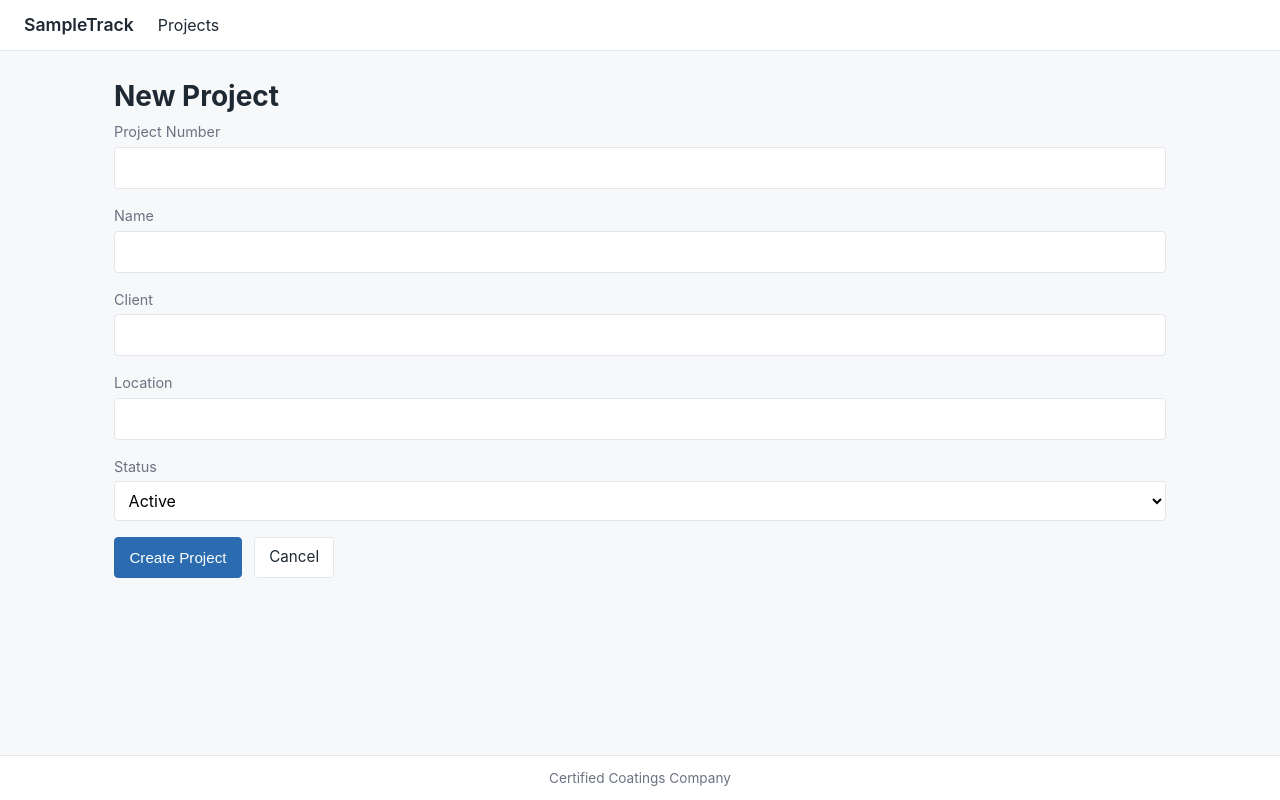
After one commit to jKeonaona/SampleTrack, a Flask app: page /projects/new in a window 1280 px wide. The commit adds this page. Run offline with Flask 3, Linux system fonts and the light colour scheme.

Commit message:
Add Projects management UI with base layout, blueprint routes, and templates
Co-Authored-By: Claude Opus 4.7 (1M context) <noreply@anthropic.com>

```diff
--- a/app.py
+++ b/app.py
@@ -3,19 +3,28 @@ from dotenv import load_dotenv
 import os
 
 from models import db, Project, Sample, Result
+from routes.projects import projects_bp
 
 load_dotenv()
 
 app = Flask(__name__, instance_relative_config=True)
 app.config["SQLALCHEMY_DATABASE_URI"] = "sqlite:///sampletrack.db"
 app.config["SQLALCHEMY_TRACK_MODIFICATIONS"] = False
+app.config["SECRET_KEY"] = os.environ.get("SECRET_KEY", "dev-only-change-in-prod")
 
 db.init_app(app)
+
+app.register_blueprint(projects_bp)
 
 
 @app.route("/")
 def index():
-    return render_template("index.html")
+    return render_template(
+        "index.html",
+        project_count=Project.query.count(),
+        sample_count=Sample.query.count(),
+        result_count=Result.query.count(),
+    )
 
 
 @app.route("/health")
--- /dev/null
+++ b/routes/projects.py
@@ -0,0 +1,58 @@
+from flask import Blueprint, render_template, request, redirect, url_for, flash
+
+from models import db, Project
+
+projects_bp = Blueprint("projects", __name__, url_prefix="/projects")
+
+
+@projects_bp.route("/", methods=["GET"])
+def list_projects():
+    projects = Project.query.order_by(Project.created_at.desc()).all()
+    return render_template("projects/list.html", projects=projects)
+
+
+@projects_bp.route("/new", methods=["GET"])
+def new():
+    return render_template("projects/new.html", form={})
+
+
+@projects_bp.route("/", methods=["POST"])
+def create():
+    form = {
+        "project_number": (request.form.get("project_number") or "").strip(),
+        "name": (request.form.get("name") or "").strip(),
+        "client": (request.form.get("client") or "").strip(),
+        "location": (request.form.get("location") or "").strip(),
+        "status": (request.form.get("status") or "active").strip(),
+    }
+
+    if not form["project_number"]:
+        flash("Project number is required.", "error")
+        return render_template("projects/new.html", form=form), 400
+    if not form["name"]:
+        flash("Name is required.", "error")
+        return render_template("projects/new.html", form=form), 400
+
+    existing = Project.query.filter_by(project_number=form["project_number"]).first()
+    if existing is not None:
+        flash(f"Project number '{form['project_number']}' already exists.", "error")
+        return render_template("projects/new.html", form=form), 400
+
+    project = Project(
+        project_number=form["project_number"],
+        name=form["name"],
+        client=form["client"] or None,
+        location=form["location"] or None,
+        status=form["status"] or "active",
+    )
+    db.session.add(project)
+    db.session.commit()
+
+    flash(f"Project '{project.project_number}' created.", "success")
+    return redirect(url_for("projects.detail", project_id=project.id))
+
+
+@projects_bp.route("/<int:project_id>", methods=["GET"])
+def detail(project_id):
+    project = Project.query.get_or_404(project_id)
+    return render_template("projects/detail.html", project=project, samples=project.samples)
--- /dev/null
+++ b/templates/base.html
@@ -0,0 +1,207 @@
+<!doctype html>
+<html lang="en">
+  <head>
+    <meta charset="utf-8">
+    <meta name="viewport" content="width=device-width, initial-scale=1">
+    <title>{% block title %}SampleTrack{% endblock %}</title>
+    <style>
+      :root {
+        --fg: #1f2933;
+        --muted: #6b7280;
+        --bg: #f7f8fa;
+        --surface: #ffffff;
+        --border: #e3e6eb;
+        --accent: #2b6cb0;
+        --accent-hover: #1f4f86;
+        --danger: #c0392b;
+        --success: #2f855a;
+      }
+      * { box-sizing: border-box; }
+      html, body { margin: 0; padding: 0; }
+      body {
+        font-family: -apple-system, BlinkMacSystemFont, "Segoe UI", Roboto, Oxygen, Ubuntu, Cantarell, "Helvetica Neue", Arial, sans-serif;
+        color: var(--fg);
+        background: var(--bg);
+        line-height: 1.5;
+        min-height: 100vh;
+        display: flex;
+        flex-direction: column;
+      }
+      a { color: var(--accent); text-decoration: none; }
+      a:hover { text-decoration: underline; }
+      nav.topbar {
+        background: var(--surface);
+        border-bottom: 1px solid var(--border);
+        padding: 0.75rem 1.5rem;
+        display: flex;
+        align-items: center;
+        gap: 1.5rem;
+      }
+      nav.topbar .brand {
+        font-weight: 600;
+        font-size: 1.1rem;
+        color: var(--fg);
+      }
+      nav.topbar .links { display: flex; gap: 1rem; }
+      nav.topbar .links a { color: var(--fg); }
+      nav.topbar .links a:hover { color: var(--accent); text-decoration: none; }
+      main.content {
+        flex: 1;
+        max-width: 1100px;
+        width: 100%;
+        margin: 0 auto;
+        padding: 1.5rem;
+      }
+      footer.sitefoot {
+        border-top: 1px solid var(--border);
+        background: var(--surface);
+        text-align: center;
+        padding: 0.75rem 1rem;
+        color: var(--muted);
+        font-size: 0.85rem;
+      }
+      h1 { margin: 0 0 0.25rem; font-size: 1.75rem; }
+      h2 { margin: 1.5rem 0 0.75rem; font-size: 1.25rem; }
+      .subtitle { color: var(--muted); margin: 0 0 1.5rem; }
+      .stats {
+        display: grid;
+        grid-template-columns: repeat(auto-fit, minmax(180px, 1fr));
+        gap: 1rem;
+      }
+      .stat-card {
+        background: var(--surface);
+        border: 1px solid var(--border);
+        border-radius: 6px;
+        padding: 1rem 1.25rem;
+      }
+      .stat-card .label { color: var(--muted); font-size: 0.85rem; text-transform: uppercase; letter-spacing: 0.04em; }
+      .stat-card .value { font-size: 2rem; font-weight: 600; margin-top: 0.25rem; }
+      table.data {
+        width: 100%;
+        border-collapse: collapse;
+        background: var(--surface);
+        border: 1px solid var(--border);
+        border-radius: 6px;
+        overflow: hidden;
+      }
+      table.data th, table.data td {
+        text-align: left;
+        padding: 0.6rem 0.75rem;
+        border-bottom: 1px solid var(--border);
+      }
+      table.data th {
+        background: #f1f3f6;
+        font-weight: 600;
+        font-size: 0.85rem;
+        text-transform: uppercase;
+        letter-spacing: 0.04em;
+        color: var(--muted);
+      }
+      table.data tr:last-child td { border-bottom: none; }
+      .btn {
+        display: inline-block;
+        background: var(--accent);
+        color: #fff;
+        padding: 0.5rem 0.9rem;
+        border-radius: 4px;
+        border: 1px solid var(--accent);
+        font-size: 0.95rem;
+        cursor: pointer;
+      }
+      .btn:hover { background: var(--accent-hover); border-color: var(--accent-hover); text-decoration: none; color: #fff; }
+      .btn.secondary {
+        background: var(--surface);
+        color: var(--fg);
+        border-color: var(--border);
+      }
+      .btn.secondary:hover { background: #eef0f4; color: var(--fg); }
+      .toolbar {
+        display: flex;
+        justify-content: space-between;
+        align-items: center;
+        margin-bottom: 1rem;
+        gap: 1rem;
+      }
+      .empty {
+        background: var(--surface);
+        border: 1px dashed var(--border);
+        border-radius: 6px;
+        padding: 2rem;
+        text-align: center;
+        color: var(--muted);
+      }
+      .empty .btn { margin-top: 0.75rem; }
+      .info-block {
+        background: var(--surface);
+        border: 1px solid var(--border);
+        border-radius: 6px;
+        padding: 1rem 1.25rem;
+      }
+      .info-block dl {
+        display: grid;
+        grid-template-columns: max-content 1fr;
+        gap: 0.4rem 1.25rem;
+        margin: 0;
+      }
+      .info-block dt { color: var(--muted); font-size: 0.85rem; }
+      .info-block dd { margin: 0; }
+      form.stacked label {
+        display: block;
+        font-size: 0.9rem;
+        color: var(--muted);
+        margin-bottom: 0.25rem;
+      }
+      form.stacked input[type="text"],
+      form.stacked select,
+      form.stacked textarea {
+        width: 100%;
+        padding: 0.5rem 0.6rem;
+        font: inherit;
+        border: 1px solid var(--border);
+        border-radius: 4px;
+        background: var(--surface);
+      }
+      form.stacked .field { margin-bottom: 1rem; }
+      form.stacked .actions { display: flex; gap: 0.75rem; margin-top: 0.5rem; }
+      .flashes { list-style: none; padding: 0; margin: 0 0 1rem; }
+      .flashes li {
+        padding: 0.6rem 0.9rem;
+        border-radius: 4px;
+        margin-bottom: 0.5rem;
+        border: 1px solid var(--border);
+        background: var(--surface);
+      }
+      .flashes li.error { border-color: var(--danger); color: var(--danger); background: #fdecea; }
+      .flashes li.success { border-color: var(--success); color: var(--success); background: #ebf7f0; }
+      .status-pill {
+        display: inline-block;
+        padding: 0.1rem 0.5rem;
+        border-radius: 999px;
+        font-size: 0.8rem;
+        background: #eef0f4;
+        color: var(--fg);
+      }
+    </style>
+  </head>
+  <body>
+    <nav class="topbar">
+      <a class="brand" href="/">SampleTrack</a>
+      <div class="links">
+        <a href="/projects">Projects</a>
+      </div>
+    </nav>
+    <main class="content">
+      {% with messages = get_flashed_messages(with_categories=true) %}
+        {% if messages %}
+          <ul class="flashes">
+            {% for category, message in messages %}
+              <li class="{{ category }}">{{ message }}</li>
+            {% endfor %}
+          </ul>
+        {% endif %}
+      {% endwith %}
+      {% block content %}{% endblock %}
+    </main>
+    <footer class="sitefoot">Certified Coatings Company</footer>
+  </body>
+</html>
--- /dev/null
+++ b/templates/projects/new.html
@@ -0,0 +1,38 @@
+{% extends "base.html" %}
+
+{% block title %}New Project{% endblock %}
+
+{% block content %}
+  <h1>New Project</h1>
+
+  <form class="stacked" method="post" action="{{ url_for('projects.create') }}">
+    <div class="field">
+      <label for="project_number">Project Number</label>
+      <input type="text" id="project_number" name="project_number" required value="{{ form.project_number or '' }}">
+    </div>
+    <div class="field">
+      <label for="name">Name</label>
+      <input type="text" id="name" name="name" required value="{{ form.name or '' }}">
+    </div>
+    <div class="field">
+      <label for="client">Client</label>
+      <input type="text" id="client" name="client" value="{{ form.client or '' }}">
+    </div>
+    <div class="field">
+      <label for="location">Location</label>
+      <input type="text" id="location" name="location" value="{{ form.location or '' }}">
+    </div>
+    <div class="field">
+      <label for="status">Status</label>
+      <select id="status" name="status">
+        {% set current_status = form.status or 'active' %}
+        <option value="active" {% if current_status == 'active' %}selected{% endif %}>Active</option>
+        <option value="archived" {% if current_status == 'archived' %}selected{% endif %}>Archived</option>
+      </select>
+    </div>
+    <div class="actions">
+      <button type="submit" class="btn">Create Project</button>
+      <a class="btn secondary" href="{{ url_for('projects.list_projects') }}">Cancel</a>
+    </div>
+  </form>
+{% endblock %}
```
Also changed, not shown: templates/index.html (+23 -14 lines), templates/projects/detail.html (added, +35 -0 lines), templates/projects/list.html (added, +42 -0 lines), routes/__init__.py (added).
